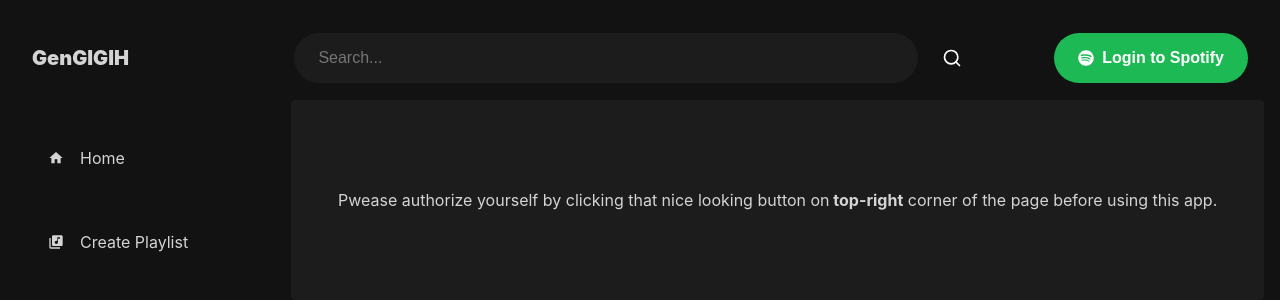
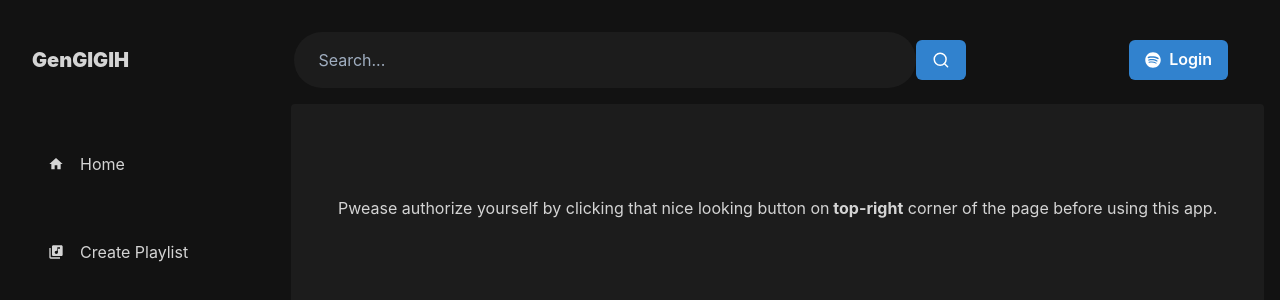
Before and after one commit to azkawidyanto/generasi-gigih-homework, a React (Create React App) app in the folder homework3/: page / in a window 1280 px wide. Shown: the top 300 px of the page. Built offline with nearby package versions, Linux system fonts and the light colour scheme.

Commit message:
add box and button chakra ui

```diff
--- a/homework3/package.json
+++ b/homework3/package.json
@@ -3,11 +3,16 @@
   "version": "0.1.0",
   "private": true,
   "dependencies": {
+    "@chakra-ui/button": "^1.4.1",
+    "@chakra-ui/react": "^1.6.5",
+    "@emotion/react": "11",
+    "@emotion/styled": "11",
     "@reduxjs/toolkit": "^1.6.1",
     "@testing-library/jest-dom": "^5.11.4",
     "@testing-library/react": "^11.1.0",
     "@testing-library/user-event": "^12.1.10",
     "axios": "^0.21.1",
+    "framer-motion": "4",
     "react": "^17.0.2",
     "react-dom": "^17.0.2",
     "react-icons": "^4.2.0",
--- a/homework3/src/components/Button/index.js
+++ b/homework3/src/components/Button/index.js
@@ -1,11 +1,12 @@
-import style from "./style.module.css"
+import style from "./style.module.css";
+import { Button} from "@chakra-ui/button";
 
-const Button = ({ variant = 'primary', icon, children, ...props }) => {
+const Buttons = ({ variant = 'primary', icon, children, ...props }) => {
     return (
-        <button className={style.button + ' ' + style['button-' + variant]} {...props} >
+        <Button colorScheme="blue" variant="solid" mr="5" className={style.button + ' ' + style['button-' + variant]} {...props} >
             {icon} {children}
-        </button>
+        </Button>
     )
 }
 
-export default Button
+export default Buttons
--- a/homework3/src/components/Navbar/index.js
+++ b/homework3/src/components/Navbar/index.js
@@ -1,6 +1,6 @@
 import { useState } from 'react'
 import Link from '../Link'
-import Button from '../Button'
+import Buttons from '../Button'
 import style from './style.module.css'
 import { FaSpotify } from 'react-icons/fa'
 import { FiSearch } from 'react-icons/fi'
@@ -37,17 +37,17 @@ const Navbar = () => {
           onChange={e => setQuery(e.target.value)}
           value={query}
         />
-        <Button onClick={handleSubmit} variant='transparent' >
+        <Buttons onClick={handleSubmit} variant='transparent' >
           <FiSearch size="1.25em" style={{ margin: 0 }} />
-        </Button>
+        </Buttons>
       </form>
       <div className={style.user}>
         {isAuthenticated ? (
           <span>Hello <strong>{user.display_name}</strong></span>
         ) : (
-          <Button onClick={authorize} icon={<FaSpotify />}>
-            Login to Spotify
-          </Button>
+          <Buttons onClick={authorize} icon={<FaSpotify />}>
+            Login
+          </Buttons>
         )}
       </div>
     </nav>
--- a/homework3/src/components/Track/index.js
+++ b/homework3/src/components/Track/index.js
@@ -3,6 +3,7 @@ import Button from '../Button'
 import style from './style.module.css'
 import { useSelector, useDispatch } from 'react-redux'
 import { addSelectedTracks, substractSelectedTracks } from '../../store/playlist'
+import { Box } from "@chakra-ui/layout";
 
 const Track = ({ track }) => {
   const dispatch = useDispatch()
@@ -30,7 +31,8 @@ const Track = ({ track }) => {
   const image = track.album.images.find(image => image.width === 64)
 
   return (
-    <div className={style.wrapper}>
+    // <div className={style.wrapper}>
+    <Box borderWidth="5px" borderRadius="md" ml="5" className={style.wrapper}>
       <img className={style.image} src={image.url} alt={track.name} />
       <span className={style.info}>
         <a className={style.title} href={track.external_urls.spotify}>{track.name}</a>
@@ -41,7 +43,9 @@ const Track = ({ track }) => {
           {isSelected ? 'Deselect' : 'Select'}
         </Button>
       </span>
-    </div>
+    </Box>
+
+    // </div>
   )
 }
 
--- a/homework3/src/components/Track/style.module.css
+++ b/homework3/src/components/Track/style.module.css
@@ -1,6 +1,7 @@
 .wrapper {
     display: flex;
     flex-direction: row;
+
     align-items: center;
     padding: .75rem;
     border-radius: 8px;
--- a/homework3/src/index.js
+++ b/homework3/src/index.js
@@ -4,11 +4,14 @@ import './index.css';
 import App from './App';
 import reportWebVitals from './reportWebVitals';
 import store from './store'
-import { Provider } from 'react-redux'
+import { Provider } from 'react-redux';
+import { ChakraProvider } from "@chakra-ui/react";
 
 ReactDOM.render(
   <Provider store={store}>
-    <App />
+    <ChakraProvider>
+      <App />
+    </ChakraProvider>
   </Provider>,
   document.getElementById('root')
 );
```
Also changed, not shown: 1 other file (tests, documents, lock files or other folders).
